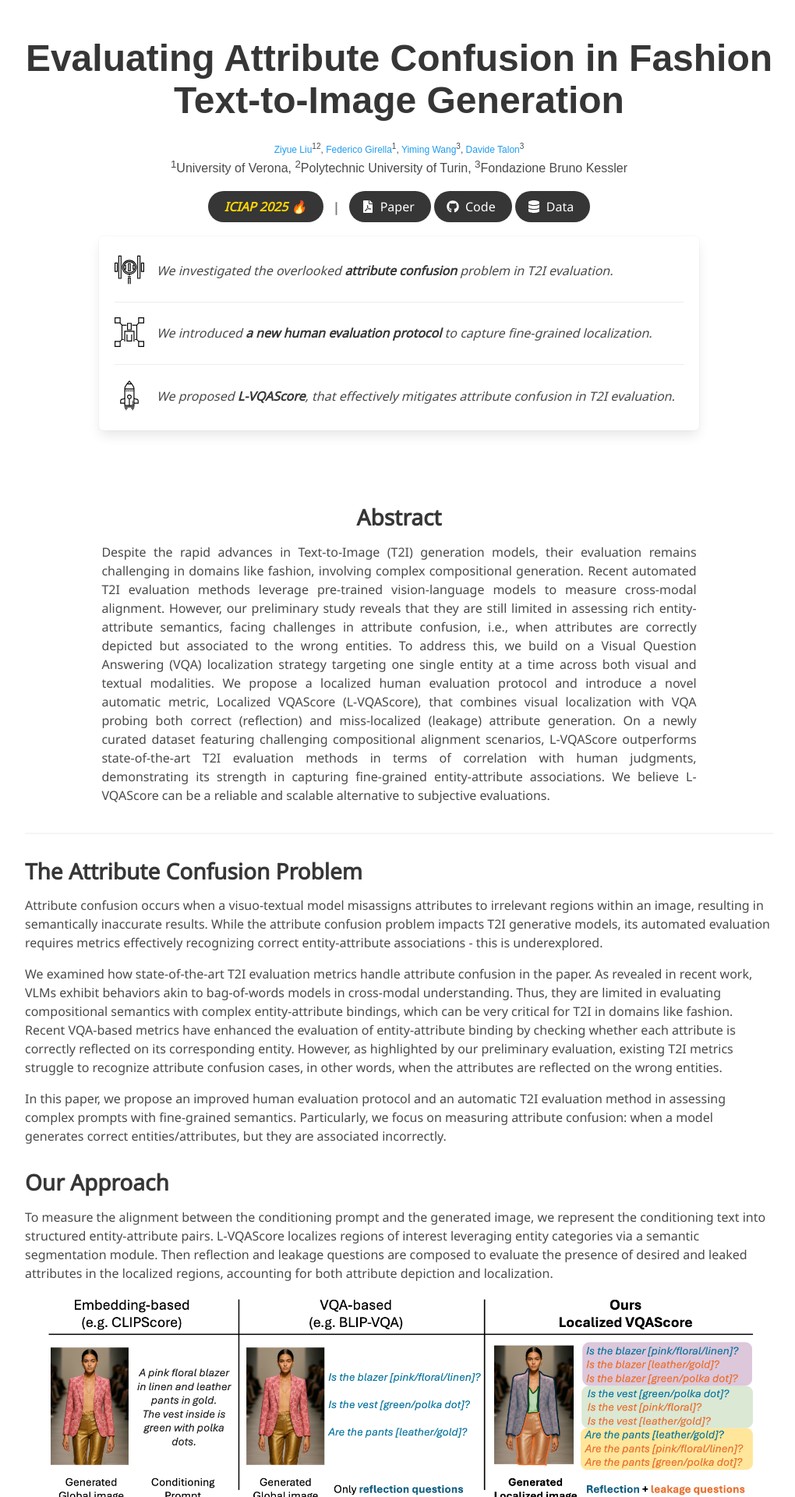
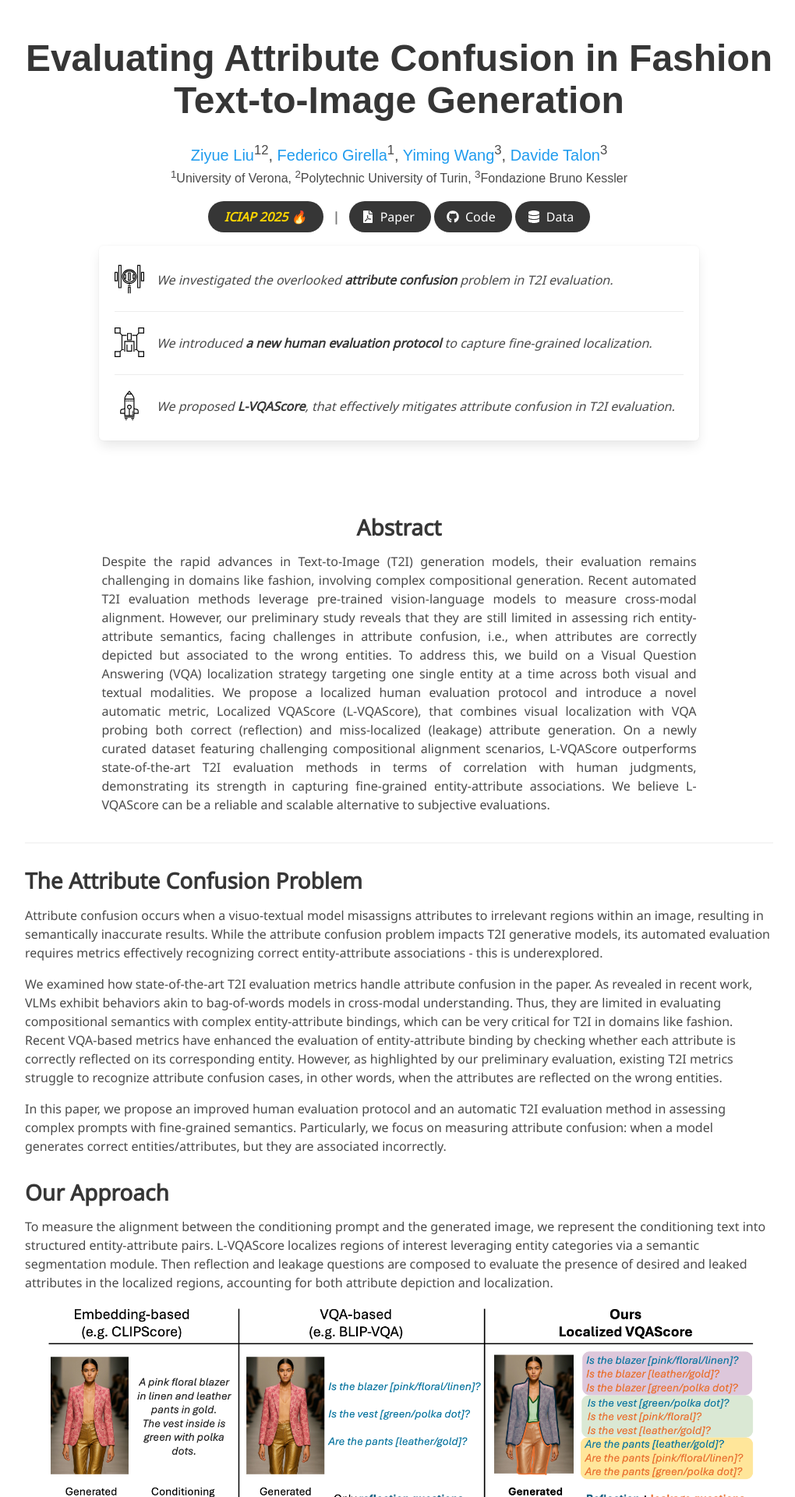
Before and after one commit to intelligolabs/L-VQAScore, a Jekyll site: the page built from index.md, in a window 1280 px wide. Shown: the top 1920 px of the page at 78% size, without its empty margins (128-1148 px from the left). Built offline with Jekyll 4.4.1, drawn with Linux system fonts in a browser that asks for light colours; some web fonts are replaced.

Commit message:
Update project_page.html

```diff
--- a/_layouts/project_page.html
+++ b/_layouts/project_page.html
@@ -48,7 +48,7 @@
         <div class="column has-text-centered">
           <h1 class="title is-1 publication-title">{{ page.title }}</h1>
           {% if page.authors %}
-          <div class="is-size-7 publication-authors">
+          <div class="is-size-5 publication-authors">
             <span class="author-block">
               {{ page.authors }}
             </span>
```
